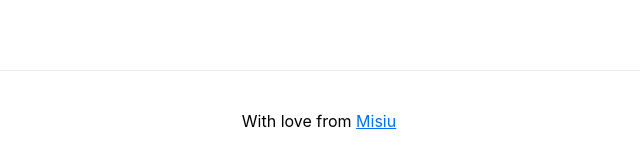
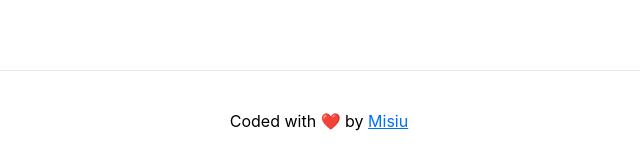
Before and after one commit to mgolebiowski/flashcards-printer, a Next.js app: page / in a window 1280 px wide. Shown: the part 630-797 px from the top of the page, without its empty margins (321-961 px from the left). Built offline with nearby package versions, Linux system fonts and the light colour scheme.

Commit message:
Fix the footer

```diff
--- a/pages/index.tsx
+++ b/pages/index.tsx
@@ -33,7 +33,7 @@ const Home: NextPage = () => {
         <Flashcard flashcardsList={flashcards} />
       </main>
 
-      <footer className={styles.footer}>With love from&nbsp;<a href="https://mgolebiowski.me">Misiu</a></footer>
+      <footer className={styles.footer}>Coded with ❤️ by&nbsp;<a href="https://golebiowski.me">Misiu</a></footer>
     </>
   );
 };
```
